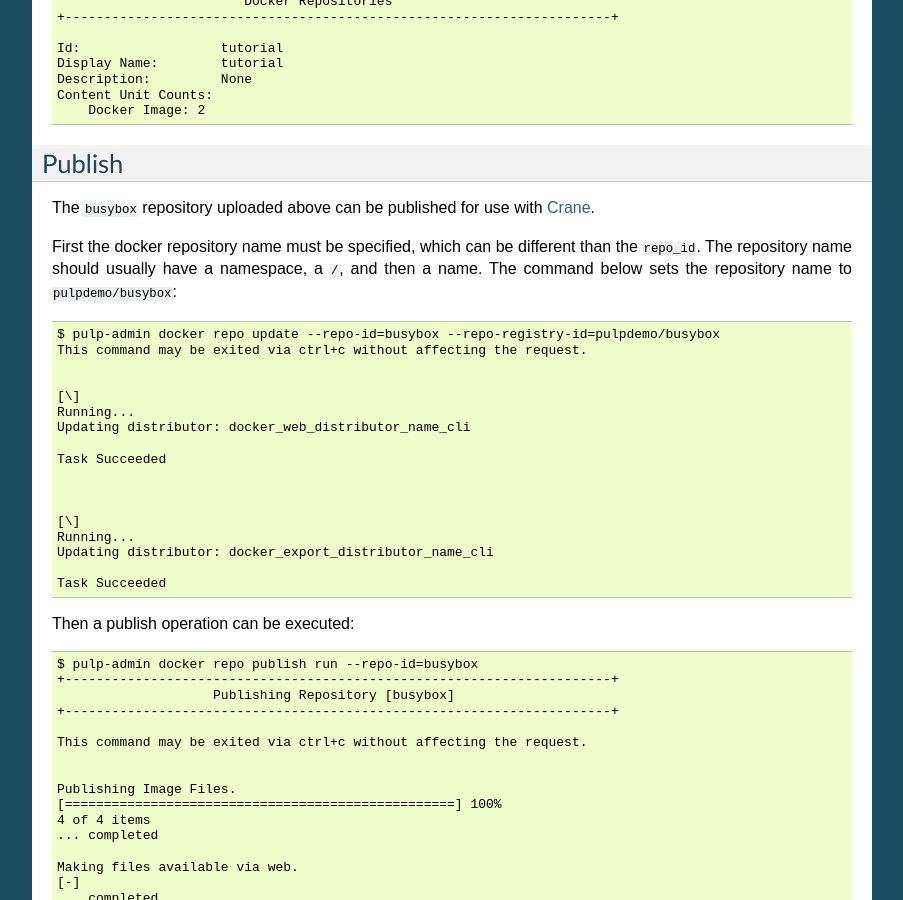
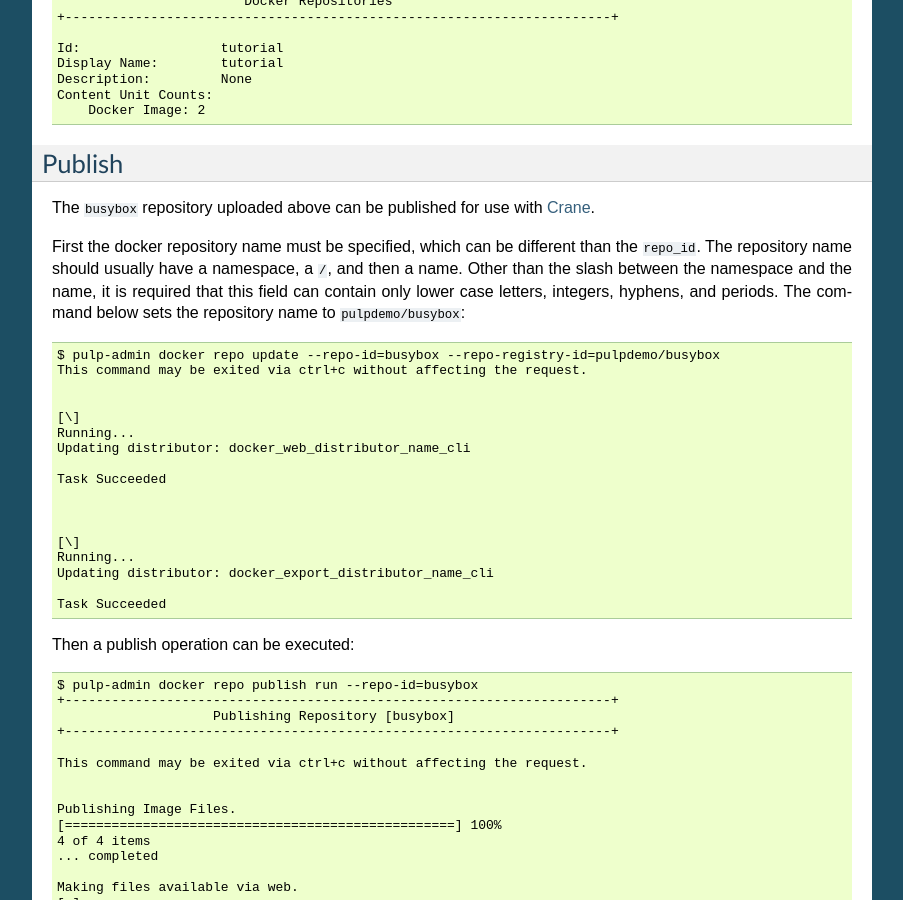
Before and after one commit to pulp/pulp_docker, a Sphinx documentation site: the page built from docs/user-guide/recipes.rst, in a window 1280 px wide and 900 px high, scrolled down 2209 px. Shown: the whole window, without its empty margins (198-1101 px from the left). Built offline with Sphinx 7.4.7, drawn with Linux system fonts in a browser that asks for light colours.

Commit message:
add info about validation to recipe

```diff
--- a/docs/user-guide/recipes.rst
+++ b/docs/user-guide/recipes.rst
@@ -152,7 +152,9 @@
 
 First the docker repository name must be specified, which can
 be different than the ``repo_id``. The repository name should usually have a
-namespace, a ``/``, and then a name. The command below sets the repository name
+namespace, a ``/``, and then a name. Other than the slash between the namespace and the name,
+it is required that this field can contain only lower case letters, integers, hyphens, and periods.
+The command below sets the repository name
 to ``pulpdemo/busybox``::
 
     $ pulp-admin docker repo update --repo-id=busybox --repo-registry-id=pulpdemo/busybox
```
